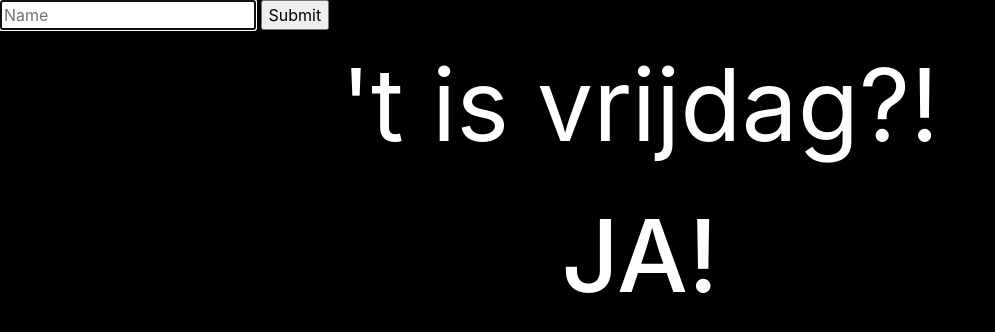
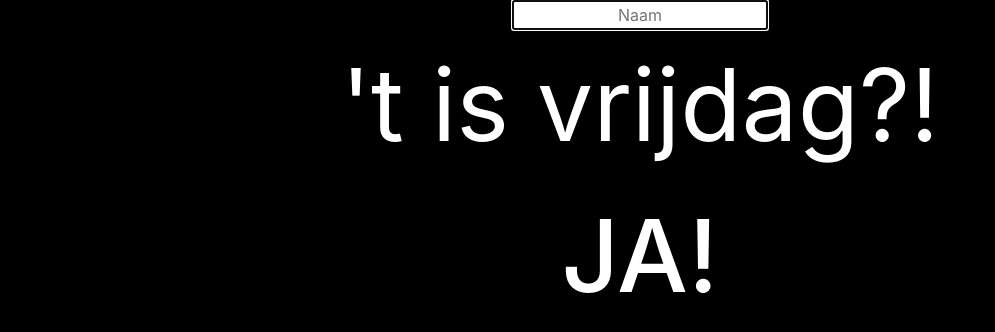
Before and after one commit to fedei91/het-is-vrijdag, a Django app: page / in a window 1280 px wide. Shown: the top 332 px of the page, without its empty margins (0-995 px from the left). Run offline with Django 3.2, Linux system fonts and the light colour scheme.

Commit message:
center text box

```diff
--- a/vrijdag/static/vrijdag/style.css
+++ b/vrijdag/static/vrijdag/style.css
@@ -1,5 +1,6 @@
 body {
   background-color: black;
+  text-align: center;
 }
 
 h1 {
@@ -13,3 +14,7 @@ p {
   text-align: center;
   color: white;
 }
+
+input {
+  text-align: center;
+}
--- a/vrijdag/templates/vrijdag/index.html
+++ b/vrijdag/templates/vrijdag/index.html
@@ -16,8 +16,7 @@
   </head>
   <body>
     <form>
-      <input autofocus id="name" placeholder="Name" type="text" />
-      <input type="submit" />
+      <input autofocus id="name" placeholder="Naam" type="text" />
     </form>
     <p>'t is vrijdag?!</p>
     {% if vrijdag %}
```
